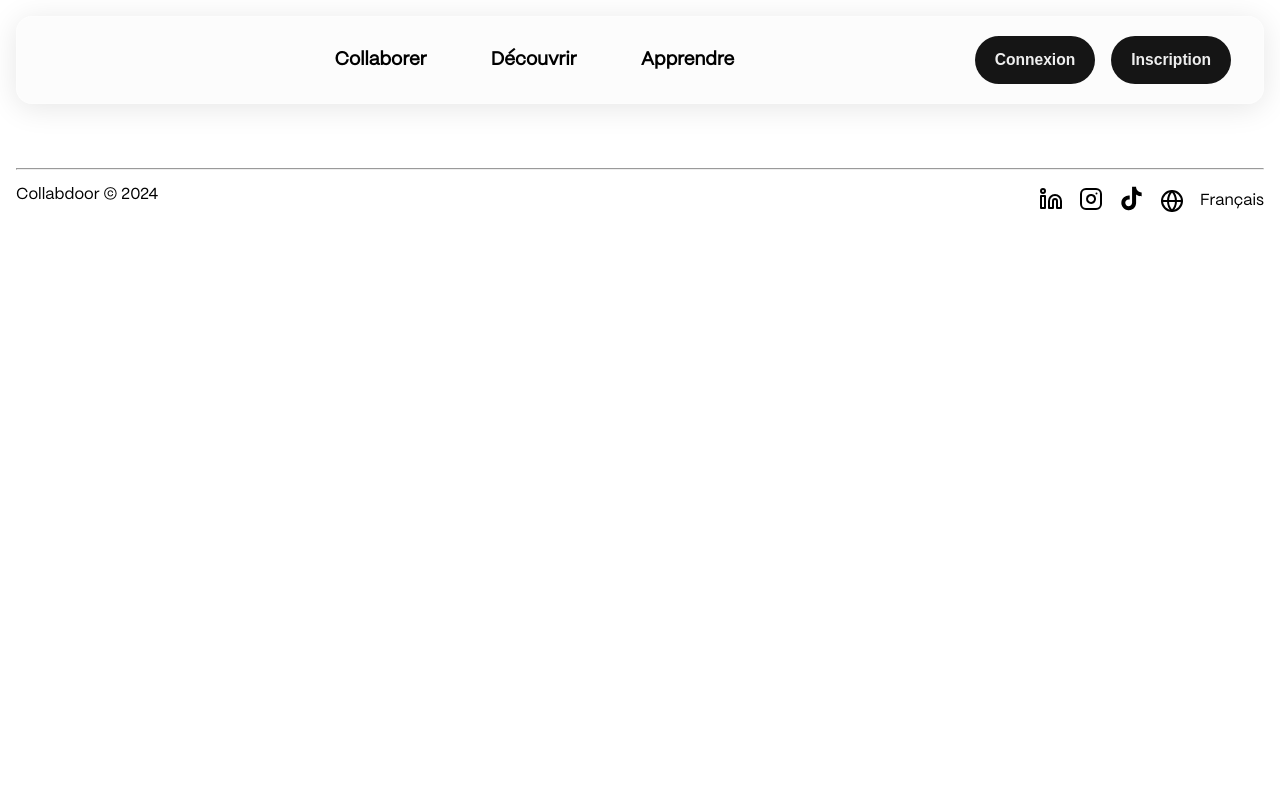
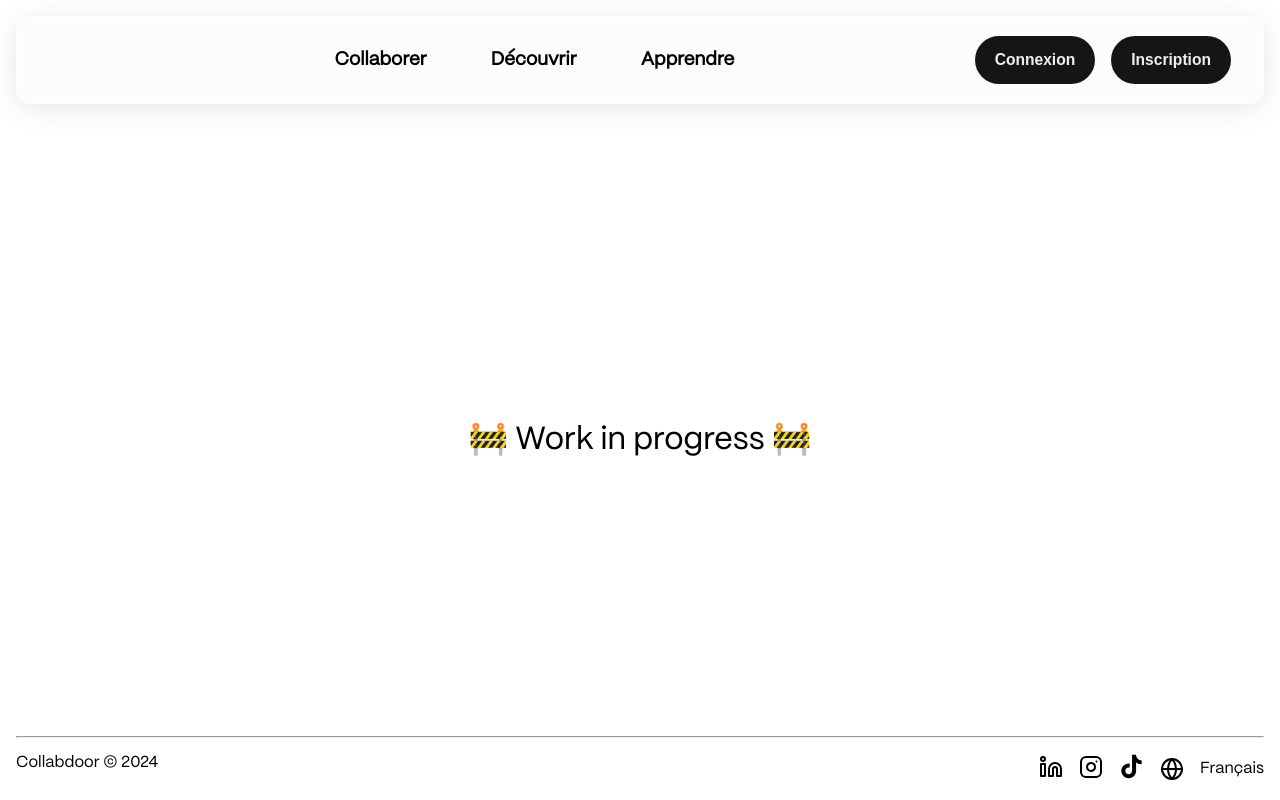
Before and after one commit to MPSBeats/ChallengeWeb_CollabDoor, a PHP site: template views/learn.php in a window 1280 px wide. Run offline with PHP 8.4, Linux system fonts and the light colour scheme; the template is opened without the code that fills it, so the values that code supplies are empty; some libraries are stand-ins or nearby versions.

Commit message:
fix learn

```diff
--- a/views/learn.php
+++ b/views/learn.php
@@ -1,3 +1,13 @@
-<main>
+<main style="min-height:90vh;">
+    <style>
+        .work-in-progress {
+            font-size: 2em;
+            text-align: center;
+            margin-top: 20px;
+        }
+    </style>
     <div class="space"></div>
+    <div class="work-in-progress">
+        🚧 Work in progress 🚧
+    </div>
 </main>
```
Also changed, not shown: views/home.php (+4 -3 lines).
